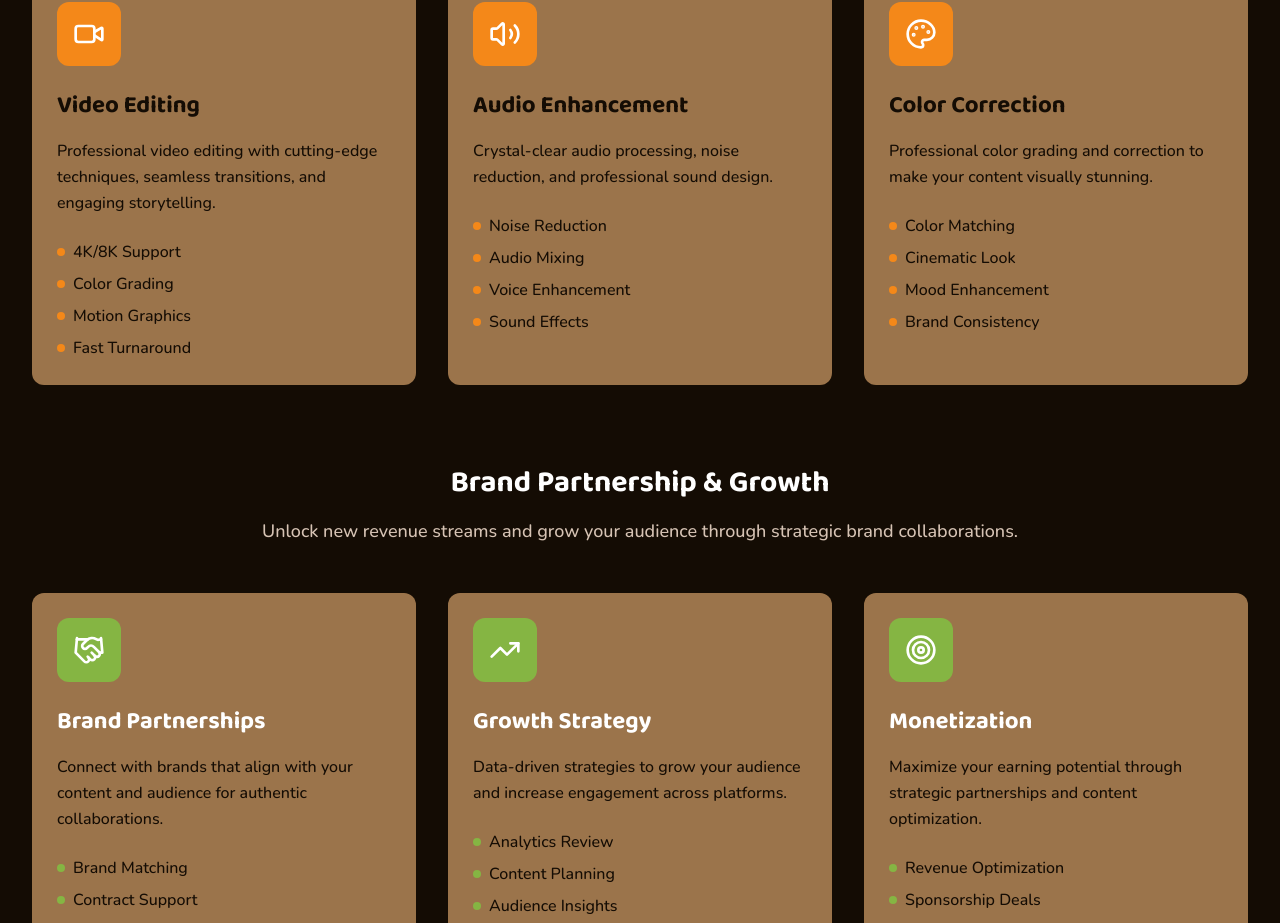
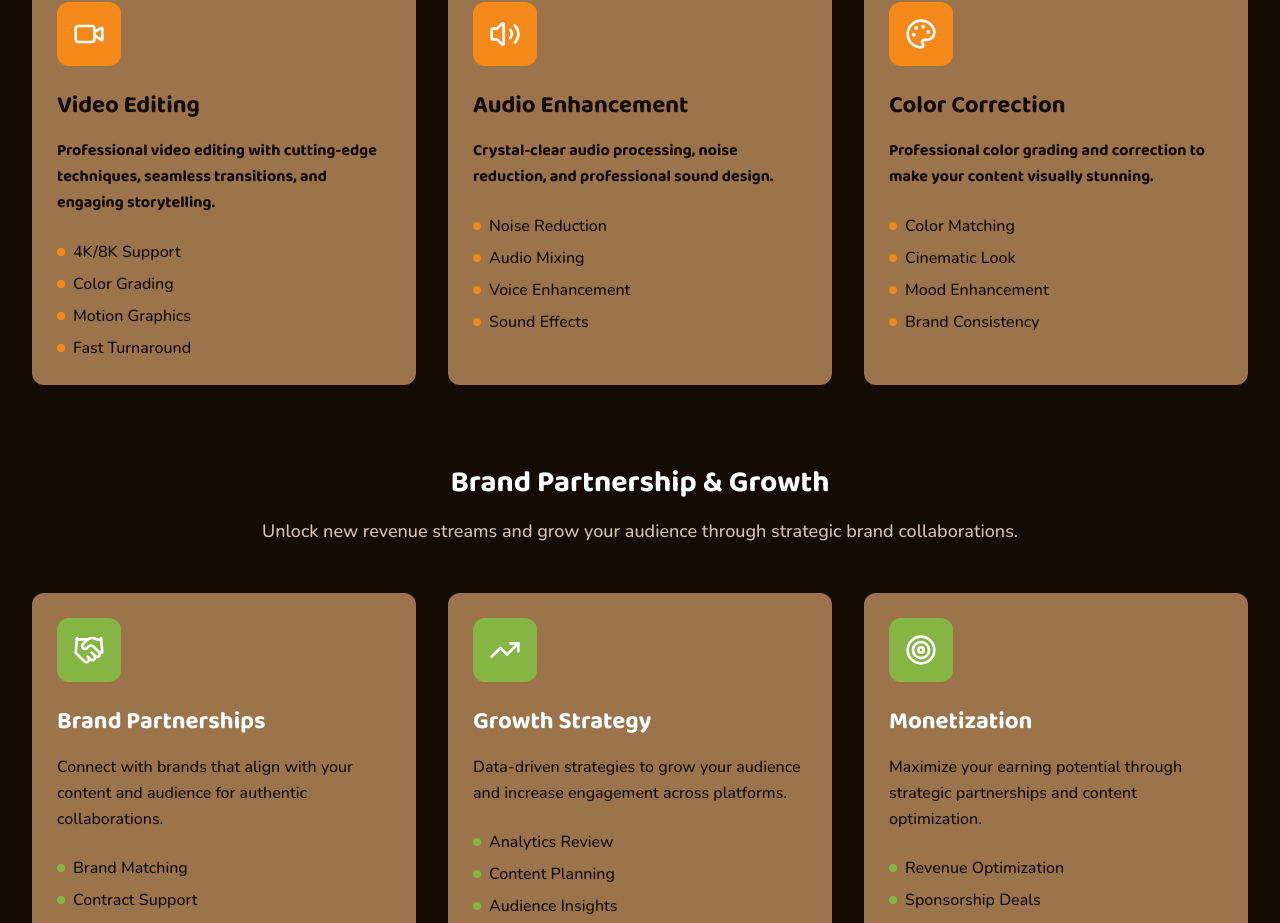
Before and after one commit to FruitStudioUK/Fruit-Site, a Next.js app: page / in a window 1280 px wide. Shown: the part 1199-2122 px from the top of the page. Built offline with nearby package versions, Linux system fonts and the light colour scheme.

Commit message:
Update Services.tsx

```diff
--- a/components/Services.tsx
+++ b/components/Services.tsx
@@ -124,7 +124,7 @@ export function Services() {
                 <h4 className="text-2xl font-baloo2 font-bold text-text-dark mb-4">
                   {service.title}
                 </h4>
-                <p className="text-text-dark mb-6 leading-relaxed">
+                <p className="font-baloo2 font-bold text-text-dark mb-6 leading-relaxed">
                   {service.description}
                 </p>
                 <ul className="space-y-2">
```
